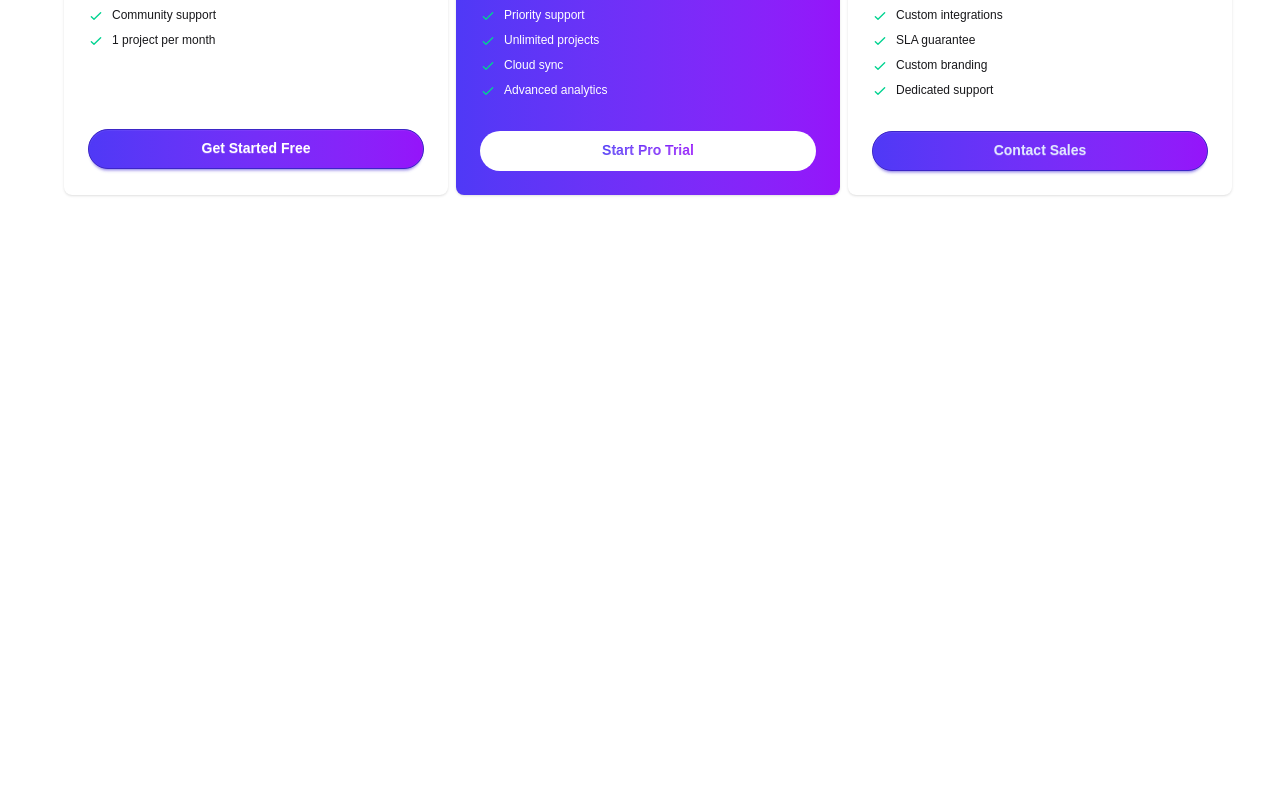
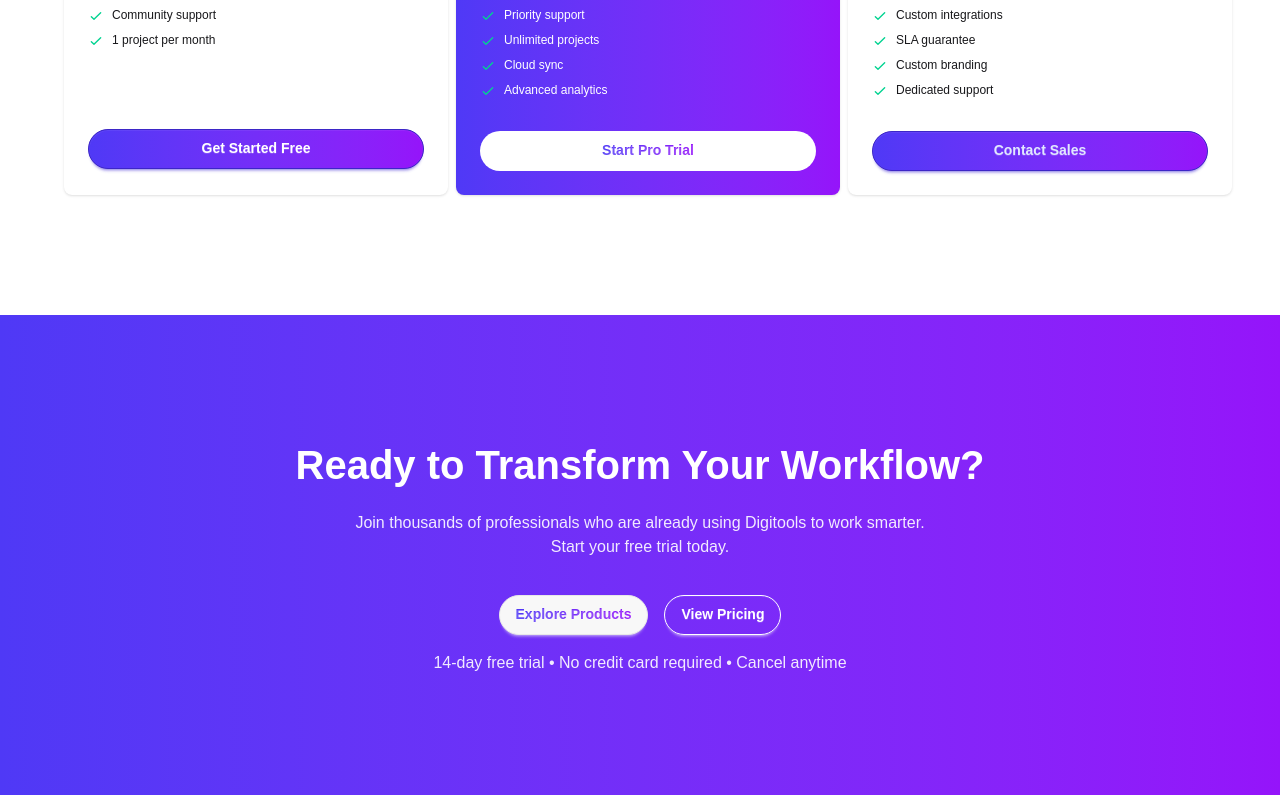
Before and after one commit to ab-bakkar71/assignment-06, a React (Vite) app: page / in a window 1280 px wide. Shown: the part 4474-5269 px from the top of the page. Before the commit the page ends 4789 px from the top, so only its background shows below. Built offline with nearby package versions, Linux system fonts and the light colour scheme.

Commit message:
your workflow section added

```diff
--- a/src/App.jsx
+++ b/src/App.jsx
@@ -8,6 +8,7 @@
 import ProductTitle from './Components/ProductTitle';
 import GetStarted from './Components/GetStarted';
 import Pricing from './Components/Pricing';
+import Workflow from './Components/Workflow';
 
 const fetchProduct = async() => {
   const rsc = await fetch('/data.json');
@@ -38,6 +39,7 @@
 
     <GetStarted/>
     <Pricing/>
+    <Workflow/>
 
     </>
   )
--- /dev/null
+++ b/src/Components/Workflow.jsx
@@ -0,0 +1,26 @@
+import React from 'react';
+
+const Workflow = () => {
+    return (
+        <div className='bg-linear-to-r from-[#4F39F6] to-[#9514FA] text-center text-white space-y-4 py-30'>
+            <h1 className='text-[40px] font-extrabold'>Ready to Transform Your Workflow?</h1>
+            <p className='text-md opacity-90'>Join thousands of professionals who are already using Digitools to work smarter. <br />Start your free trial today.</p>
+
+            <div className='mt-9'>
+                <button className='btn rounded-full mr-4 hover:bg-transparent text-black'>
+                    <span className="bg-linear-to-r from-[#4F39F6] to-[#9514FA] bg-clip-text text-transparent font-semibold hover:text-white">
+                        Explore Products
+                    </span></button>
+                <button className="btn rounded-full border border-white bg-transparent text-white hover:bg-white transition group">
+                    <span className="group-hover:bg-linear-to-r group-hover:from-[#4F39F6] group-hover:to-[#9514FA] group-hover:bg-clip-text group-hover:text-transparent">
+                        View Pricing
+                    </span>
+                </button>
+
+            </div>
+            <span className='text-md opacity-90'>14-day free trial • No credit card required • Cancel anytime</span>
+        </div>
+    );
+};
+
+export default Workflow;
```
